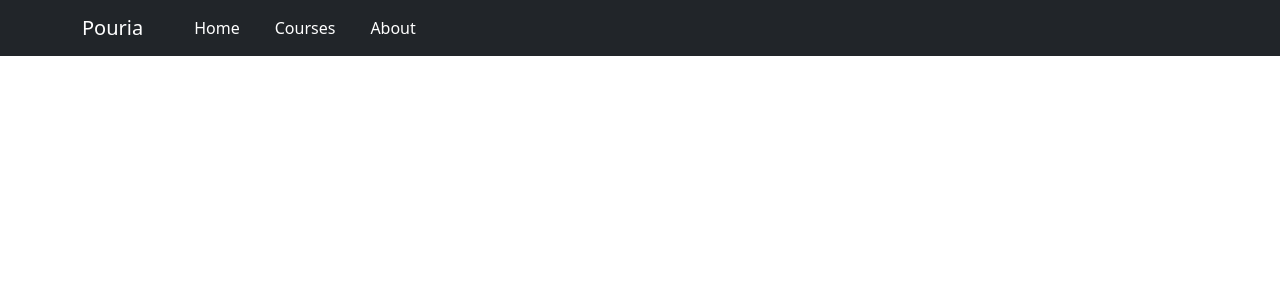
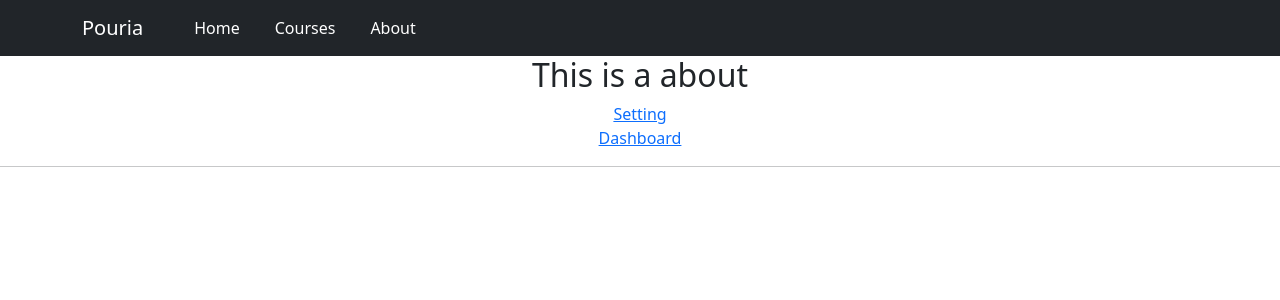
Before and after one commit to pouria-mobaraki/React-SPA-project, a React (Create React App) app: page /about in a window 1280 px wide. Shown: the top 300 px of the page. Built offline with nearby package versions, Linux system fonts and the light colour scheme.

Commit message:
add about components and Outlet component

```diff
--- a/src/App.js
+++ b/src/App.js
@@ -3,15 +3,20 @@ import { Routes,Route } from 'react-router-dom'
 import Header from './components/Header'
 import Courses from './components/Courses'
 import MainCourse from './components/MainCourse'
+import About from './components/About'
 
 export default function App() {
   return (
     <>
    <Header/>
-   {/* <Courses/> */}
+
    <Routes>
      <Route path='/courses' element={<Courses/>}/>
      <Route path='/course/:courseId' element={<MainCourse/>}/>
+     <Route path='/about/*' element={<About/>}>
+      <Route path='setting' element={<p style={{textAlign:'center'}}>Setting</p>}/>
+      <Route path='dashboard' element={<p style={{textAlign:'center'}}>Dashboard</p>}/>
+     </Route>
    </Routes>
     </>
   )
--- /dev/null
+++ b/src/components/About.js
@@ -0,0 +1,16 @@
+import React from 'react'
+import { Link } from 'react-router-dom'
+import { Outlet } from 'react-router-dom'
+
+export default function About() {
+  return (
+    <>
+    <h2 style={{display:'flex', justifyContent:'center' }}>This is a about </h2>
+    <Link to='setting' style={{display:'flex', justifyContent:'center' }}>Setting</Link>
+    <Link to='dashboard'style={{display:'flex', justifyContent:'center' }}>Dashboard</Link>
+      <hr/>
+      <Outlet/>
+    </>
+
+  )
+}
--- a/src/components/MainCourse.js
+++ b/src/components/MainCourse.js
@@ -9,8 +9,6 @@ export default function MainCourse() {
  console.log(params.courseId);
  let mainCourseData = CoursesData.find(course =>course.id == params.courseId)
  console.log(mainCourseData);
-
-
   return (
     <Container className='mt-5'>
       <Row>
```
